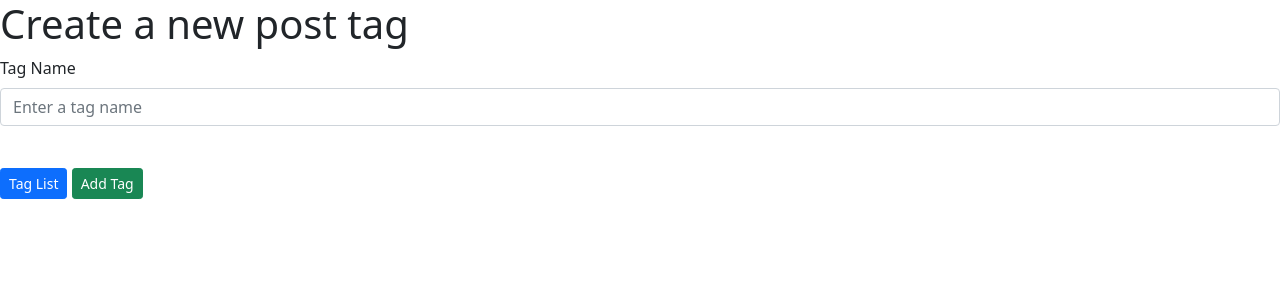
After one commit to BreadsticksN7/springboard_exercises, a Flask app: page /add_tag in a window 1280 px wide. The commit adds this page. Shown: the top 300 px of the page. Run offline with Flask 2, Linux system fonts and the light colour scheme; data that the repository does not hold is empty.

Commit message:
Add files via upload

```diff
--- a/22.sql/flask-blogly/app.py
+++ b/22.sql/flask-blogly/app.py
@@ -1,5 +1,5 @@
 from flask import Flask, render_template, request, redirect, flash
-from models import db, connect_db, User, Post
+from models import db, connect_db, User, Post, Tag, PostTag
 
 # Toolbar -- DELETE
 from flask_debugtoolbar import DebugToolbarExtension
@@ -27,9 +27,8 @@ def page_not_found(e):
 
 @app.route('/')
 def home():
-    user = User.query.all()
     posts = Post.query.all()
-    return render_template('index.html', posts=posts, user=user)
+    return render_template('index.html', posts=posts)
 
 # Users
 # Users
@@ -99,16 +98,20 @@ def delete_user(user_id):
 def add_post_form(user_id):
     """Get user posts"""
     user = User.query.get_or_404(user_id)
-    return render_template('post_new.html', user=user)
+    tags = Tag.query.all()
+    return render_template('post_new.html', user=user, tags=tags)
 
 @app.route('/user/<int:user_id>/new_post', methods=["POST"])
 def add_posts(user_id):
     """Submit form to add new post"""
     user = User.query.get_or_404(user_id)
+    tag_id = [int(num) for num in request.form.getlist("tags")]
+    tags = Tag.query.filter(Tag.id.in_(tag_id)).all()
     new_post = Post(
         title = request.form['post_title'],
         content = request.form['post_content'],
-        user = user
+        user = user,
+        tags = tags
     )
     db.session.add(new_post)
     db.session.commit()
@@ -117,19 +120,26 @@ def add_posts(user_id):
 
 @app.route('/post/<int:post_id>')
 def show_post(post_id):
+    """Display post details"""
     post = Post.query.get_or_404(post_id)
     return render_template('post_details.html', post=post)
 
 @app.route('/post/<int:post_id>/edit')
 def edit_post(post_id):
+    """Load edit options for post"""
+    user = User.query.all()
     post = Post.query.get_or_404(post_id)
-    return render_template('post_edit.html', post=post)
+    tags = Tag.query.all()
+    return render_template('post_edit.html', post=post, tags=tags, user=user)
 
 @app.route('/post/<int:post_id>/edit', methods=["POST"])
 def edit_post_form(post_id):
+    """Load edit form for post"""
     post = Post.query.get_or_404(post_id)
     post.title = request.form['post_title'],
     post.content = request.form['post_content']
+    tag_id = [int(num) for num in request.form.getlist("tags")]
+    post.tags = Tag.query.filter(Tag.id.in_(tag_id)).all()
 
     db.session.add(post)
     db.session.commit()
@@ -138,9 +148,67 @@ def edit_post_form(post_id):
 
 @app.route('/post/<int:post_id>/delete', methods=["POST"])
 def delete_post(post_id):
+    """Delete post"""
     post = Post.query.get_or_404(post_id)
 
     db.session.delete(post)
     db.session.commit()
     flash(f"{post.title} has been deleted.")
     return redirect(f"/user/{post.user_id}")
+
+# Tags
+# Tags
+
+@app.route('/tags')
+def tag_list():
+    tags = Tag.query.all()
+    return render_template('tag_list.html', tags=tags)
+
+@app.route('/add_tag', methods=["GET"])
+def add_tag_form():
+    posts = Post.query.all()
+    return render_template('tag_new.html', posts=posts)
+
+@app.route('/add_tag', methods=["POST"])
+def add_tag():
+    post_id = [int(num) for num in request.form.getlist("posts")]
+    posts = Post.query.filter(Post.id.in_(post_id)).all()
+    new_tag = Tag(
+    tag_name = request.form['tag_name'],
+    posts = posts
+    )
+    db.session.add(new_tag)
+    db.session.commit()
+    flash(f"{new_tag.tag_name} has been added.")
+    return redirect('/tags')
+
+@app.route('/tags/<int:tag_id>')
+def show_tag(tag_id):
+    tag = Tag.query.get_or_404(tag_id)
+    return render_template('tag_details.html', tag=tag)
+
+@app.route('/tags/<int:tag_id>/edit')
+def edit_tag(tag_id):
+    tag = Tag.query.get_or_404(tag_id)
+    posts = Post.query.all()
+    return render_template('tag_edit.html', tag=tag, posts=posts)
+
+@app.route('/tags/<int:tag_id>/edit', methods=["POST"])
+def update_tag(tag_id):
+    tag = Tag.query.get_or_404(tag_id)
+    tag.tag_name = request.form['tag_name']
+    post_id = [int(num) for num in request.form.getlist("posts")]
+    tag.posts = Post.query.filter(Post.id.in_(post_id).all())
+
+    db.session.add(tag)
+    db.session.commit()
+    flash(f"{tag.tag_name} was updated.")
+    return redirect('/tags')
+
+@app.route('/tags/<int:tag_id>/delete', methods=["POST"])
+def delete_tag(tag_id):
+    tag = Tag.query.get_or_404(tag_id)
+    db.session.delete(tag)
+    db.session.commit()
+    flash(f"{tag.tag_name} was deleted.")
+    return redirect('/tags')
--- /dev/null
+++ b/22.sql/flask-blogly/templates/tag_new.html
@@ -0,0 +1,27 @@
+{% extends 'base.html' %}
+
+{% block title %}
+Create Tag
+{% endblock %}
+
+{% block content %}
+
+<h1>Create a new post tag</h1>
+<form method="POST" action="/add_tag">
+    <div class="mb-3">
+        <label for="tag_name" class="form-label">Tag Name</label>
+        <input name="tag_name" class="form-control" placeholder="Enter a tag name">
+    </div>
+    <div class="form-check form-group row">
+        {% for post in posts %}
+        <div>
+            <input class="form-input" type="checkbox" value="{{post.id}}" id="post_{{post.id}}" name="posts">
+            <label class="form-check-label" for="post_{{post.id}}">{{post.title}}</label>
+        </div>
+        {% endfor %}
+    </div>
+    <a href="/tags" class="btn btn-primary btn-sm">Tag List</a>
+    <button type="submit" class="btn btn-success btn-sm">Add Tag</button>
+</form>
+
+{% endblock %}
```
Also changed, not shown: 22.sql/flask-blogly/models.py (+14 -0 lines), 22.sql/flask-blogly/seed.py (+20 -2 lines), 22.sql/flask-blogly/templates/index.html (+7 -0 lines), 22.sql/flask-blogly/templates/post_details.html (+8 -0 lines), 22.sql/flask-blogly/templates/post_edit.html (+9 -1 lines), 22.sql/flask-blogly/templates/post_new.html (+12 -3 lines), 22.sql/flask-blogly/templates/tag_details.html (added, +29 -0 lines), 22.sql/flask-blogly/templates/tag_edit.html (added, +29 -0 lines), 22.sql/flask-blogly/templates/tag_list.html (added, +17 -0 lines), 22.sql/flask-blogly/templates/user_list.html (+3 -4 lines).
